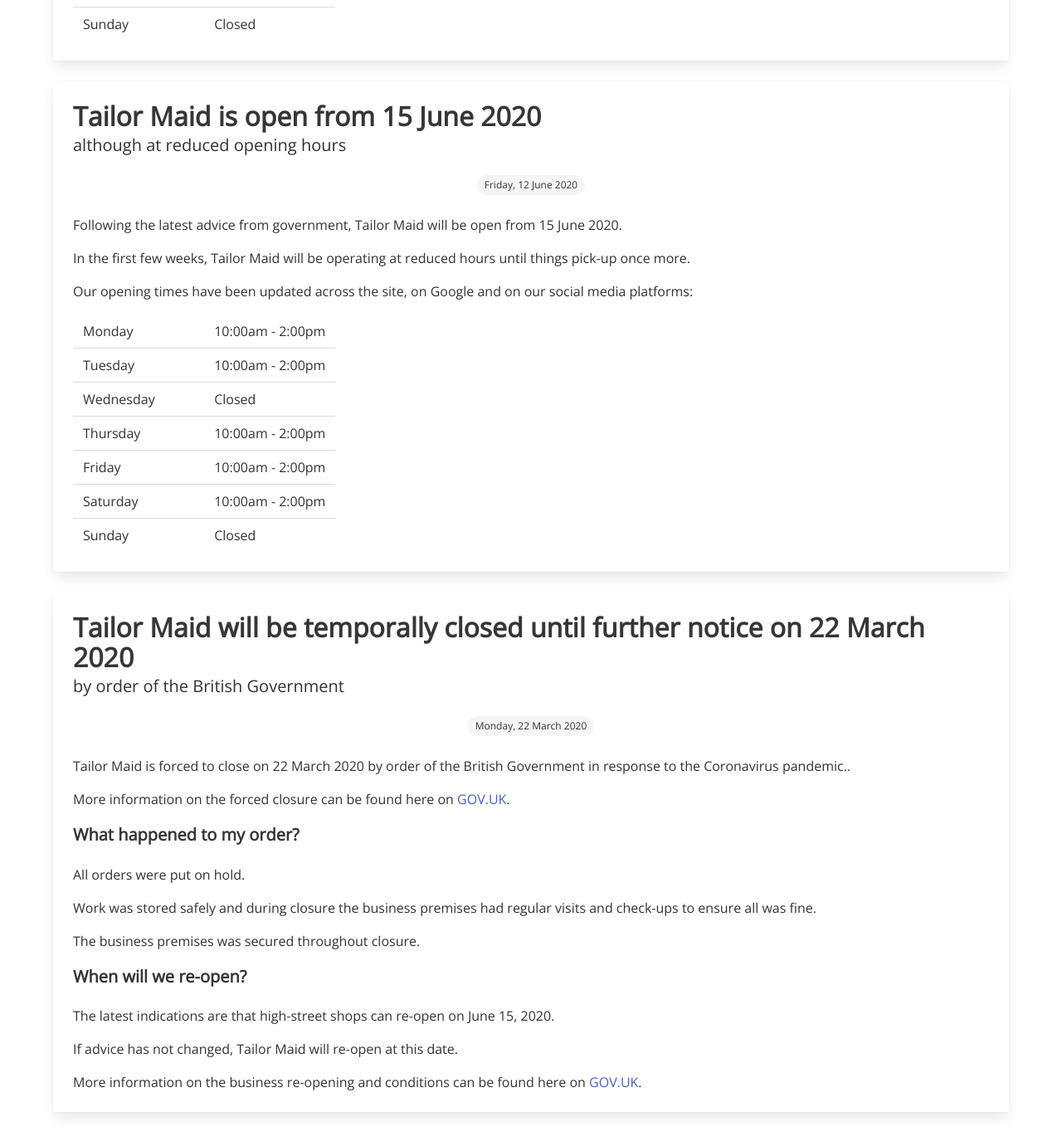
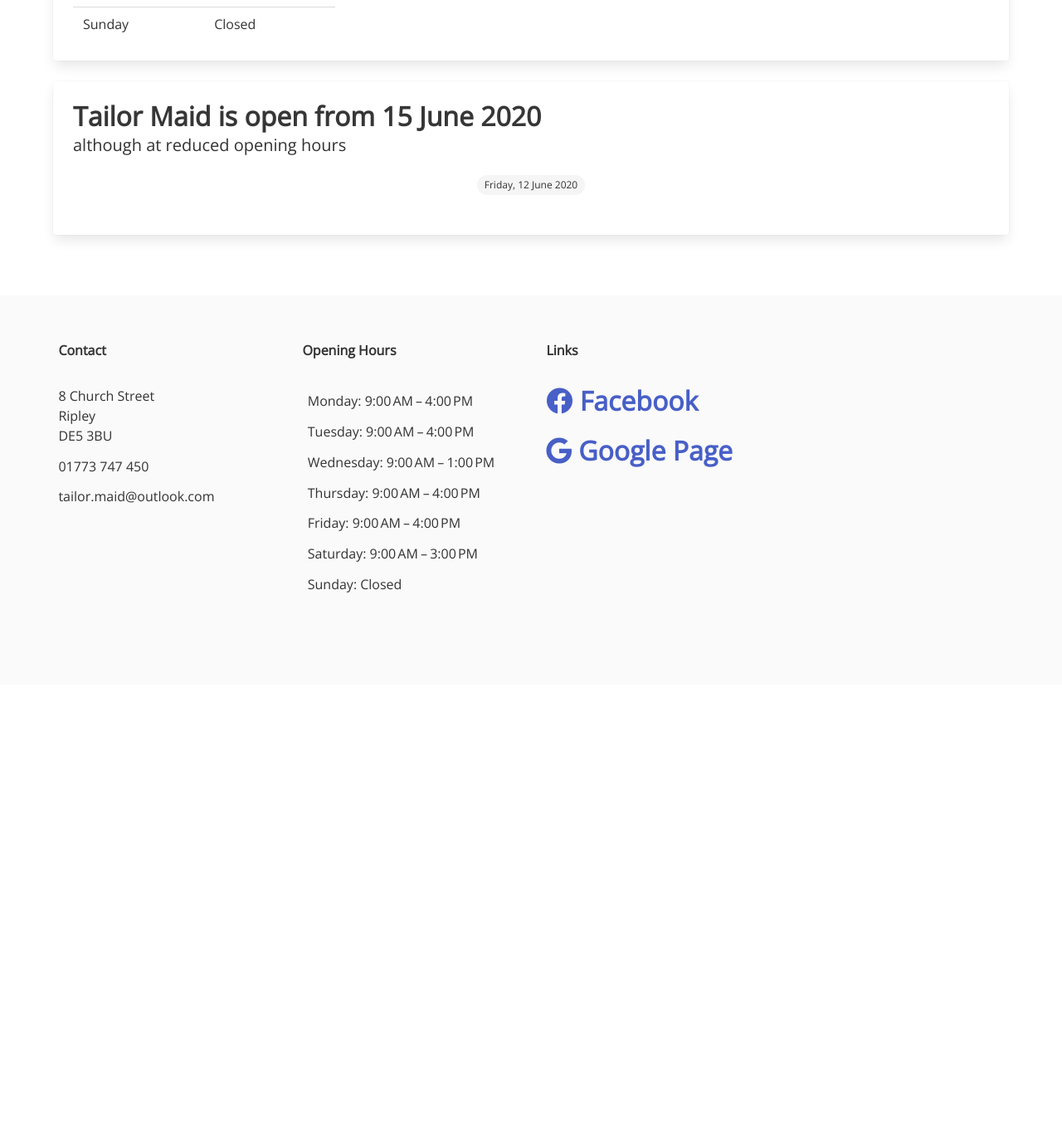
Before and after one commit to tailor-maid/tailormaid.github.io, a Jekyll site: the page built from _pages/covid-19.html, in a window 1280 px wide and 1400 px high, scrolled down 863 px. Shown: the top 1381 px of the window at 83% size. Built offline with Jekyll 4.4.1, drawn with Linux system fonts in a browser that asks for light colours; nearby versions of some CDN libraries; after the commit the page ends 1688 px from its top, so only the background shows below that.

Commit message:
feat: new post covid-19 store open

```diff
--- a/_pages/covid-19.html
+++ b/_pages/covid-19.html
@@ -81,69 +81,6 @@ permalink: /covid-19/
                     </div>
                 </div>
                 <div class="content article-body">
-                    <p>Following the latest advice from government, Tailor Maid will be open from 15 June 2020.</p>
-                    <p>In the first few weeks, Tailor Maid will be operating at reduced hours until things pick-up once more.</p>
-                    <p>Our opening times have been updated across the site, on Google and on our social media platforms:</p>
-                    <div class="columns is-desktop">
-                        <table class="column is-6">
-                            <tr>
-                                <td width="50%">Monday</td>
-                                <td>10:00am - 2:00pm</td>
-                            </tr>
-                            <tr>
-                                <td>Tuesday</td>
-                                <td>10:00am - 2:00pm</td>
-                            </tr>
-                            <tr>
-                                <td>Wednesday</td>
-                                <td>Closed</td>
-                            </tr>
-                            <tr>
-                                <td>Thursday</td>
-                                <td>10:00am - 2:00pm</td>
-                            </tr>
-                            <tr>
-                                <td>Friday</td>
-                                <td>10:00am - 2:00pm</td>
-                            </tr>
-                            <tr>
-                                <td>Saturday</td>
-                                <td>10:00am - 2:00pm</td>
-                            </tr>
-                            <tr>
-                                <td>Sunday</td>
-                                <td>Closed</td>
-                            </tr>
-                        </table>
-                    </div>
-                </div>
-            </div>
-        </div>
-
-        <div class="card article">
-            <div class="card-content">
-                <div class="media">
-                    <div class="media-content has-text-centered">
-                        <p class="title article-title">Tailor Maid will be temporally closed until further notice on 22 March 2020</p>
-                        <p class="subtitle article-title">by order of the British Government</p>
-                        <div class="tags level-item">
-                            <span class="tag is-rounded">Monday, 22 March 2020</span>
-                        </div>
-                    </div>
-                </div>
-                <div class="content article-body">
-                    <p>Tailor Maid is forced to close on 22 March 2020 by order of the British Government in response to the Coronavirus pandemic..</p>
-                    <p class="has-text-grey">More information on the forced closure can be found here on <a href="https://www.gov.uk/government/news/government-sets-out-plans-to-enforce-closure-of-businesses-and-other-venues--2">GOV.UK</a>.</p>
-
-                    <h1 class="title is-5">What happened to my order?</h1>
-                    <p>All orders were put on hold.</p>
-                    <p>Work was stored safely and during closure the business premises had regular visits and check-ups to ensure all was fine.</p>
-                    <p>The business premises was secured throughout closure.</p>
-                    <h1 class="title is-5">When will we re-open?</h1>
-                    <p>The latest indications are that high-street shops can re-open on June 15, 2020.</p>
-                    <p>If advice has not changed, Tailor Maid will re-open at this date.</p>
-                    <p class="has-text-grey">More information on the business re-opening and conditions can be found here on <a href="https://www.gov.uk/government/news/prime-minister-sets-out-timeline-for-retail-to-reopen-in-june">GOV.UK</a>.</p>
-
 
                 </div>
             </div>
```
Also changed, not shown: _posts/2020-07-03-covid-19-store-reopens-reduced-opening-hours.md (added, +21 -0 lines).
